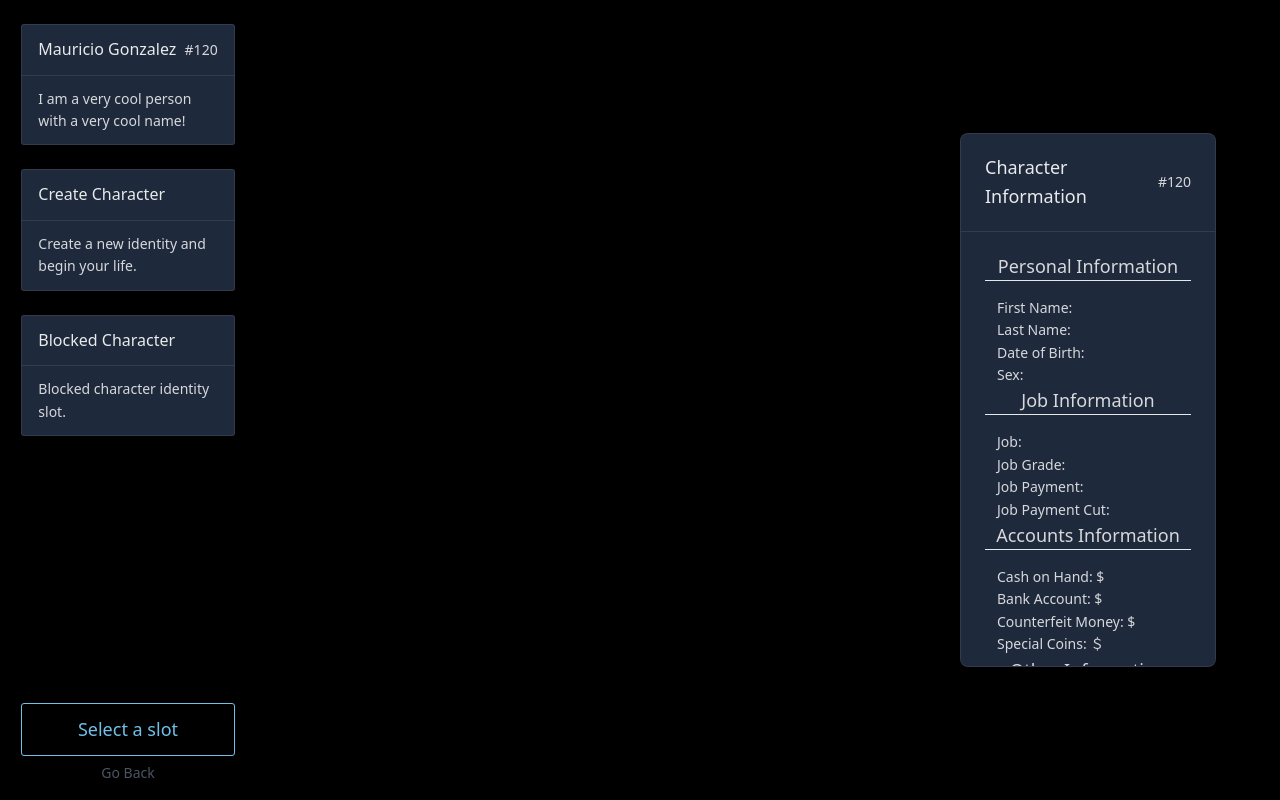
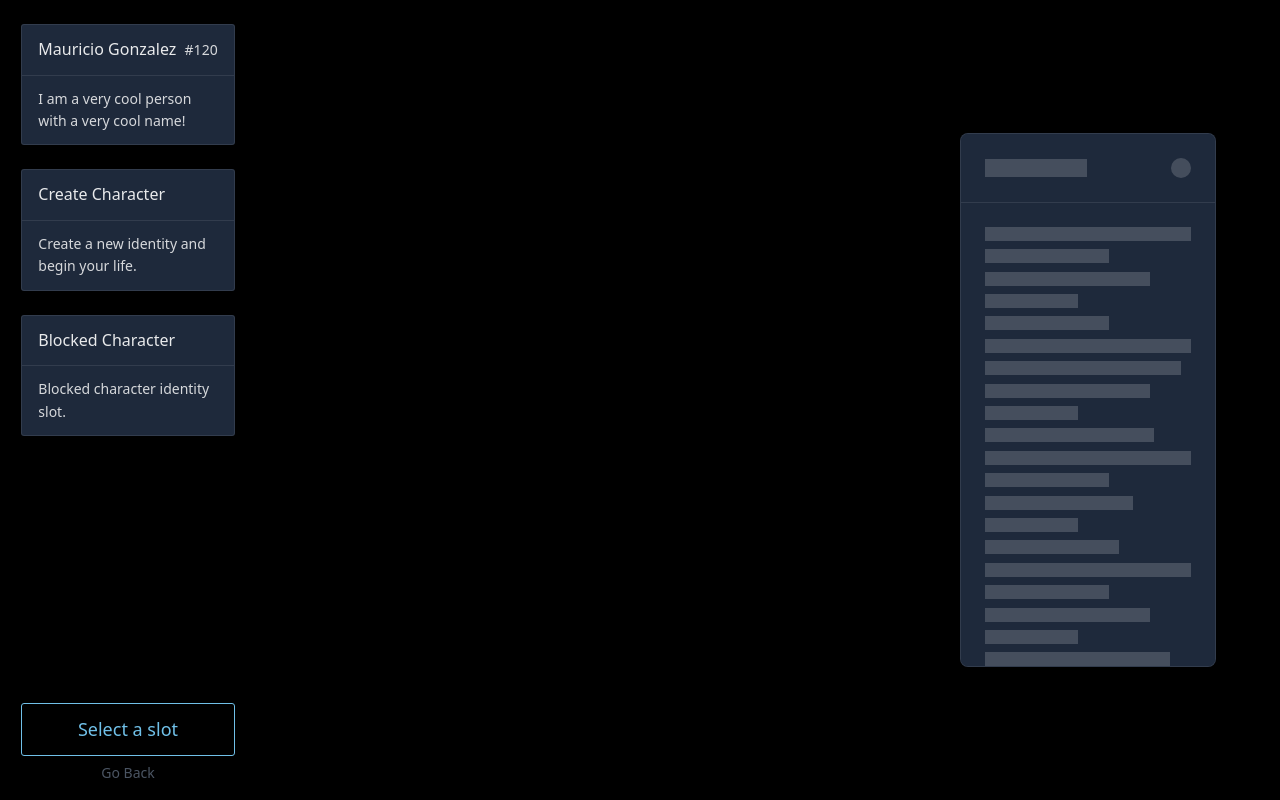
Before and after one commit to AtlasFw/atl-identity, a Vue app in the folder web/: page / in a window 1280 px wide. Built offline with nearby package versions, Linux system fonts and the light colour scheme; a small style sheet from the web is missing.

Commit message:
feat(web/multicharacter): added skeletons

```diff
--- a/web/src/views/Multicharacter.vue
+++ b/web/src/views/Multicharacter.vue
@@ -11,8 +11,8 @@ defineProps({
 const charBtnText = ref('Select a slot')
 const data = reactive({
   selected: null,
-  id: true,
-  char: true,
+  id: null,
+  char: null,
 })
 const setSelected = ({currentTarget}) => {
   if (currentTarget.tagName !== 'DIV') return;
@@ -78,9 +78,34 @@ const setSelected = ({currentTarget}) => {
             Character Information
           </template>
         </template>
-        <template #header-extra v-if="!data.char">#</template>
-        <template #header-extra v-else>#120</template>
-        <n-skeleton v-if="!data.char" :repeat="20" text width="60%"/>
+        <template #header-extra>
+          <n-skeleton v-if="!data.char" circle width="20px"/>
+          <template v-else>#120</template>
+        </template>
+        <template v-if="!data.char">
+          <n-skeleton text/>
+          <n-skeleton text style="width: 60%;"/>
+          <n-skeleton text style="width: 80%;"/>
+          <n-skeleton text style="width: 45%;"/>
+          <n-skeleton text style="width: 60%;"/>
+          <n-skeleton text/>
+          <n-skeleton text style="width: 95%;"/>
+          <n-skeleton text style="width: 80%;"/>
+          <n-skeleton text style="width: 45%;"/>
+          <n-skeleton text style="width: 82%;"/>
+          <n-skeleton text/>
+          <n-skeleton text style="width: 60%;"/>
+          <n-skeleton text style="width: 72%;"/>
+          <n-skeleton text style="width: 45%;"/>
+          <n-skeleton text style="width: 65%;"/>
+          <n-skeleton text/>
+          <n-skeleton text style="width: 60%;"/>
+          <n-skeleton text style="width: 80%;"/>
+          <n-skeleton text style="width: 45%;"/>
+          <n-skeleton text style="width: 90%;"/>
+          <n-skeleton text/>
+          <n-skeleton text style="width: 70%;"/>
+        </template>
         <template v-else>
           <div class="relative">
             <h2 class="text-lg font-medium border-b-1 text-center mb-4">Personal Information</h2>
```
